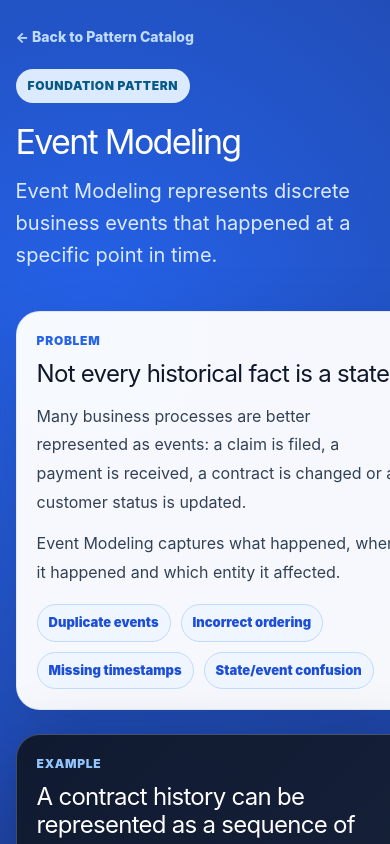
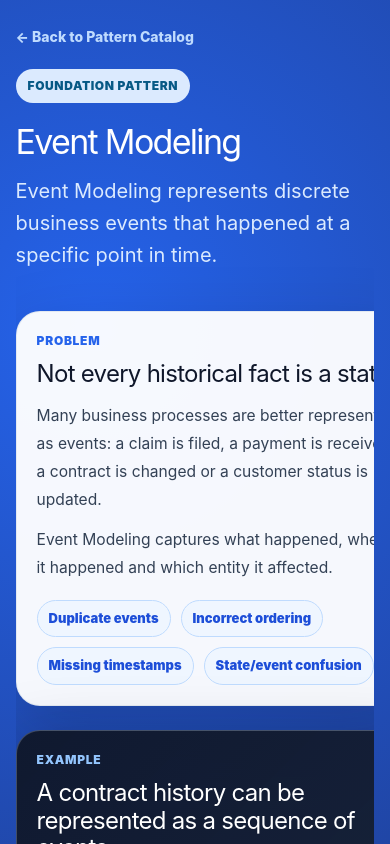
Before and after one commit to frohnhaus-sketch/bitemporal-debugger, a Next.js app: page /learn/event-modeling in a window 390 px wide. Shown: the top 844 px of the page. Built offline with nearby package versions, Linux system fonts and the light colour scheme.

Commit message:
Fix mobile overflow on learn pages

```diff
--- a/app/learn/event-modeling/page.tsx
+++ b/app/learn/event-modeling/page.tsx
@@ -33,7 +33,7 @@ export default function EventModelingPage() {
           </p>
         </header>
 
-        <section style={{ display: "grid", gap: 24 }}>
+        <section style={{ display: "grid", gap: 24, minWidth: 0 }}>
           <WhiteCard
             eyebrow="Problem"
             title="Not every historical fact is a state."
@@ -368,6 +368,8 @@ const pageStyle: CSSProperties = {
   marginLeft: "auto",
   marginRight: "auto",
   boxSizing: "border-box",
+  overflowX: "hidden",
+  minWidth: 0,
 };
 
 const backLinkStyle: CSSProperties = {
@@ -410,12 +412,17 @@ const heroTextStyle: CSSProperties = {
 };
 
 const whiteCardStyle: CSSProperties = {
+  width: "100%",
+  maxWidth: "100%",
+  minWidth: 0,
+  overflow: "hidden",
   padding: "clamp(20px, 5vw, 28px)",
   borderRadius: 24,
   background: "rgba(255, 255, 255, 0.96)",
   border: "1px solid rgba(226, 232, 240, 0.9)",
   boxShadow: "0 24px 70px rgba(15, 23, 42, 0.18)",
   color: "#0f172a",
+  boxSizing: "border-box",
 };
 
 const eyebrowStyle: CSSProperties = {
@@ -439,9 +446,11 @@ const cardTitleStyle: CSSProperties = {
 const paragraphStyle: CSSProperties = {
   marginTop: 0,
   marginBottom: 12,
-  fontSize: 16,
+  fontSize: "clamp(15px, 4vw, 16px)",
   lineHeight: 1.8,
   color: "#334155",
+  overflowWrap: "anywhere",
+  wordBreak: "normal",
 };
 
 const chipRowStyle: CSSProperties = {
@@ -449,10 +458,13 @@ const chipRowStyle: CSSProperties = {
   flexWrap: "wrap",
   gap: 10,
   marginTop: 18,
+  maxWidth: "100%",
+  overflow: "hidden",
 };
 
 const riskChipStyle: CSSProperties = {
   display: "inline-flex",
+  maxWidth: "100%",
   padding: "8px 11px",
   borderRadius: 999,
   background: "#eff6ff",
@@ -460,6 +472,8 @@ const riskChipStyle: CSSProperties = {
   fontSize: 13,
   fontWeight: 900,
   border: "1px solid #bfdbfe",
+  whiteSpace: "normal",
+  overflowWrap: "anywhere",
 };
 
 const darkCardStyle: CSSProperties = {
--- a/app/learn/rectangle-decomposition/page.tsx
+++ b/app/learn/rectangle-decomposition/page.tsx
@@ -33,7 +33,7 @@ export default function RectangleDecompositionPage() {
           </p>
         </header>
 
-        <section style={{ display: "grid", gap: 24 }}>
+        <section style={{ display: "grid", gap: 24, minWidth: 0 }}>
           <WhiteCard
             eyebrow="Problem"
             title="Multiple bitemporal attributes cannot be safely projected into one row without alignment."
@@ -692,7 +692,8 @@ const paragraphStyle: CSSProperties = {
   fontSize: 16,
   lineHeight: 1.8,
   color: "#334155",
-  overflowWrap: "break-word",
+  overflowWrap: "anywhere",
+  wordBreak: "normal",
 };
 
 const chipRowStyle: CSSProperties = {
@@ -714,12 +715,17 @@ const riskChipStyle: CSSProperties = {
 };
 
 const darkCardStyle: CSSProperties = {
+  width: "100%",
+  maxWidth: "100%",
+  minWidth: 0,
+  overflow: "hidden",
   padding: "clamp(20px, 5vw, 28px)",
   borderRadius: 24,
   background:
     "linear-gradient(135deg, rgba(15, 23, 42, 0.96), rgba(30, 41, 59, 0.92))",
   border: "1px solid rgba(148, 163, 184, 0.35)",
   boxShadow: "0 24px 70px rgba(2, 6, 23, 0.35)",
+  boxSizing: "border-box",
 };
 
 const darkEyebrowStyle: CSSProperties = {
@@ -746,7 +752,10 @@ const graphicCardStyle: CSSProperties = {
   borderRadius: 18,
   background: "rgba(2, 6, 23, 0.72)",
   border: "1px solid rgba(148, 163, 184, 0.32)",
-  overflowX: "auto",
+  overflowX: "hidden",
+  maxWidth: "100%",
+  minWidth: 0,
+  boxSizing: "border-box",
 };
 
 const graphicTitleStyle: CSSProperties = {
@@ -759,7 +768,7 @@ const graphicTitleStyle: CSSProperties = {
 const svgStyle: CSSProperties = {
   display: "block",
   width: "100%",
-  minWidth: 860,
+  maxWidth: "100%",
   height: "auto",
 };
 
```
